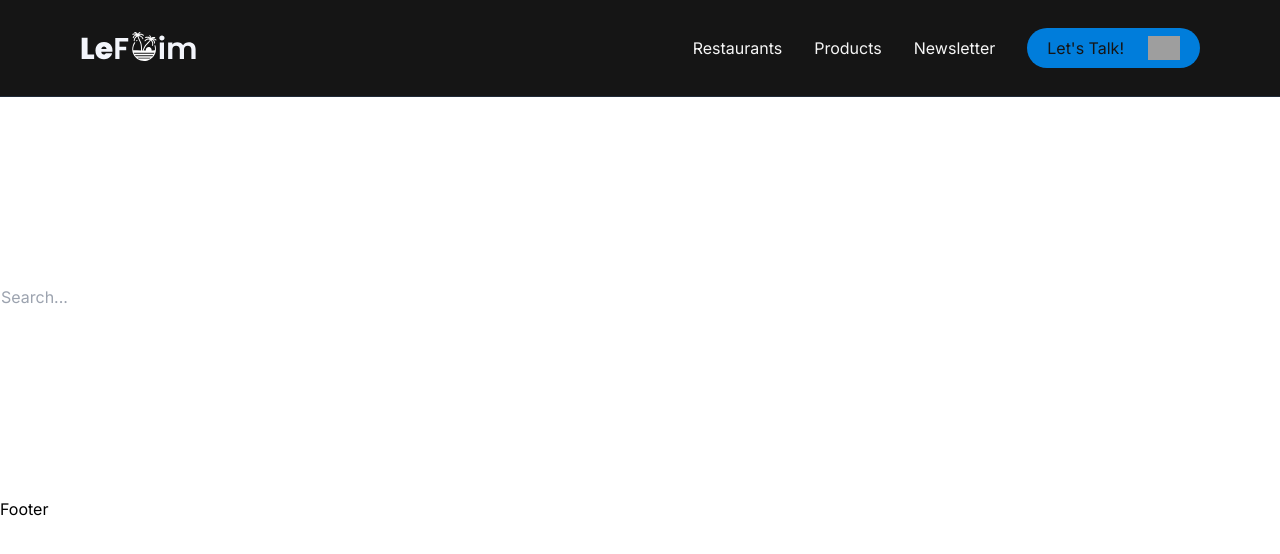
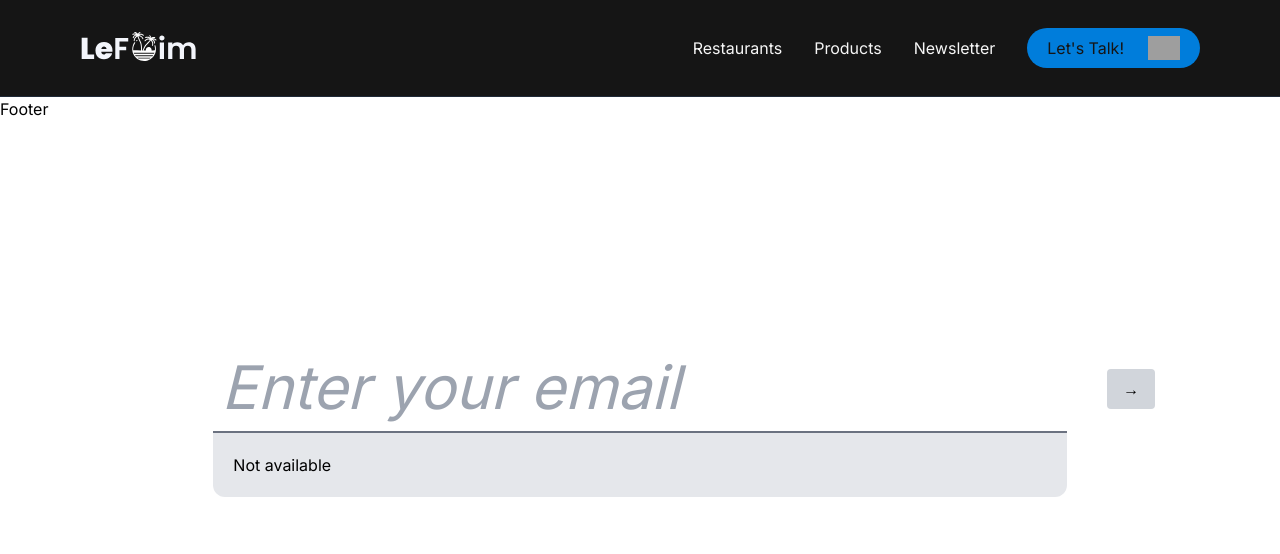
Before and after one commit to lucasjolibois54/sundown-boulevard, a Next.js app: page /search in a window 1280 px wide. Shown: the top 554 px of the page. Built offline with nearby package versions, Linux system fonts and the light colour scheme; grey boxes are pictures that could not be loaded.

Commit message:
Update page.js

```diff
--- a/app/search/page.js
+++ b/app/search/page.js
@@ -1,21 +1,80 @@
-'use client';
+"use client";
+import { useState } from "react";
 
-import { motion, useAnimation } from 'framer-motion'
+export default function Search() {
+  const [email, setEmail] = useState("");
+  const [savedData, setSavedData] = useState({});
 
-export default function SearchPage() {
-  const controls = useAnimation();
+  const handleGetData = () => {
+    const data = localStorage.getItem(email);
+    if (data) {
+      setSavedData(JSON.parse(data));
+    } else {
+      setSavedData({});
+    }
+  };
 
   return (
-    <div className="container">
-      <motion.input
-        type="text"
-        placeholder="Search..."
-        onFocus={() => controls.start({ width: '300px' })}
-        onBlur={() => controls.start({ width: '200px' })}
-        initial={{ width: '200px' }}
-        animate={controls}
-        transition={{ duration: 0.5 }}
-      />
-    </div>
-  )
+    <>
+      <main className="absolute top-1/2 left-1/2 transform -translate-x-1/2 -translate-y-1/2 w-screen">
+        <div className="w-4/6 mx-auto">
+          <div className="flex items-center border-b-2 border-gray-500">
+            <input
+              type="email"
+              value={email}
+              onChange={(e) => setEmail(e.target.value)}
+              placeholder="Enter your email"
+              className="border-none outline-none flex-grow p-2 text-6xl font-semibold input-search italic"
+            />
+            <button
+              onClick={handleGetData}
+              className="ml-2 -mb-1 px-4 py-2 bg-gray-300 text-black rounded decoration-8"
+            >
+              <b>→</b>
+            </button>
+          </div>
+
+          <div className="">
+            <div className="bg-gray-200 py-5 px-5 rounded-br-xl rounded-bl-xl absolute w-4/6">
+              {savedData.email && (
+                <>
+                <h2 className="text-4xl font-semibold input-search mb-10">
+                {savedData.email ? <p>Order Overview</p> : "Not available"}
+              </h2>
+                <p>
+                {savedData.email ? <p>Email: {savedData.email}</p> : "Not available"}
+                </p></>
+              )}
+              <p>
+                {savedData.mealName ? <p>Meal: {savedData.mealName}</p> : "Not available"}
+              </p>
+
+              {savedData.drinks && savedData.drinks.length > 0 && (
+                <div>
+                  <p>Selected Drinks:</p>
+                  <ul>
+                    {savedData.drinks.map((drink) => (
+                      <div key={drink.id}>
+                        {drink.name ? drink.name : "Not available"}
+                      </div>
+                      /*<div key={drink.id}>
+                {drink.name ? <p>Selected Drink: {drink.name}</p> : "Not available"}
+              </div>*/
+                    ))}
+                  </ul>
+                </div>
+              )}
+            </div>
+          </div>
+
+          {!savedData.email &&
+            !savedData.date &&
+            !savedData.count &&
+            (!savedData.drinks || savedData.drinks.length === 0) && (
+              <p>No data found for this email.</p>
+            )}
+        </div>
+      </main>
+    </>
+  );
 }
```
